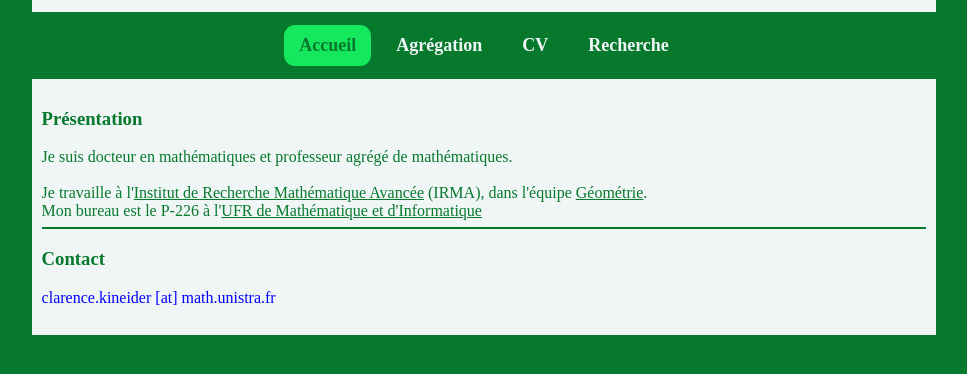
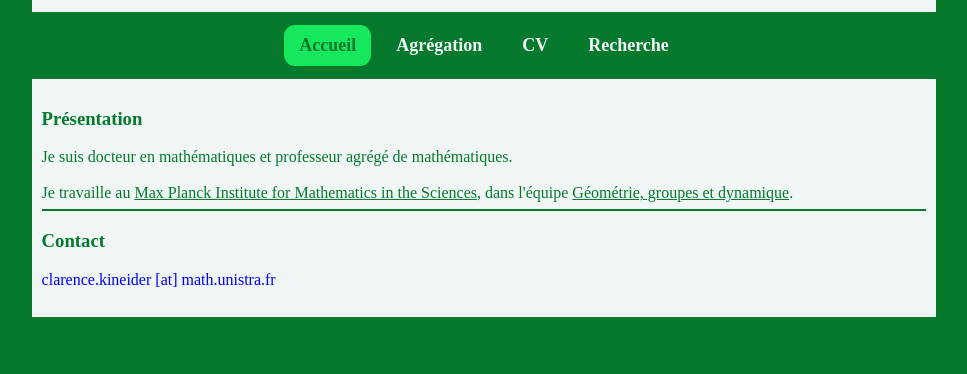
Before and after one commit to kineider/kineider.github.io, a plain HTML site: page index_fr.html in a window 1280 px wide. Shown: the part 226-600 px from the top of the page, without its empty margins (156-1123 px from the left). Drawn offline with Linux system fonts and the light colour scheme.

Commit message:
Update index_fr.html

```diff
--- a/index_fr.html
+++ b/index_fr.html
@@ -36,10 +36,8 @@
       <h3>Présentation </h3>
       Je suis docteur en mathématiques et professeur agrégé de mathématiques.
       <br></br>
-			Je travaille à l'<a href="https://irma.math.unistra.fr/">Institut de Recherche Mathématique Avancée</a> (IRMA),
-			dans l'équipe <a href="https://irma.math.unistra.fr/teams/geo.html">Géométrie</a>.
-      <br>
-      Mon bureau est le </b> P-226 à l'<a href="https://mathinfo.unistra.fr/">UFR de Mathématique et d'Informatique</a></p1>
+			Je travaille au <a href="https://www.mis.mpg.de/">Max Planck Institute for Mathematics in the Sciences</a>,
+			dans l'équipe <a href="https://www.mis.mpg.de/geometry-groups-dynamics">Géométrie, groupes et dynamique</a>.
       <br>
       <hr>
       <h3>Contact </h3>
```
